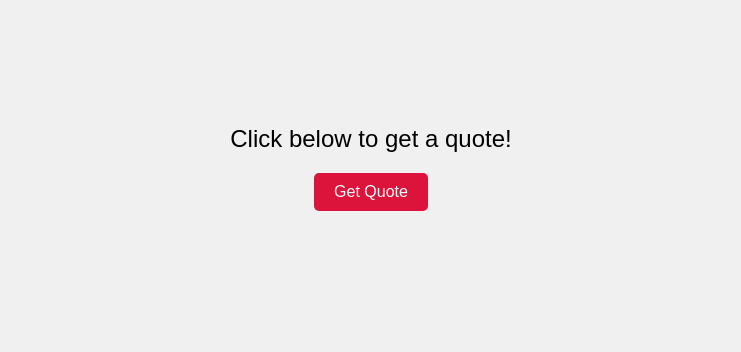
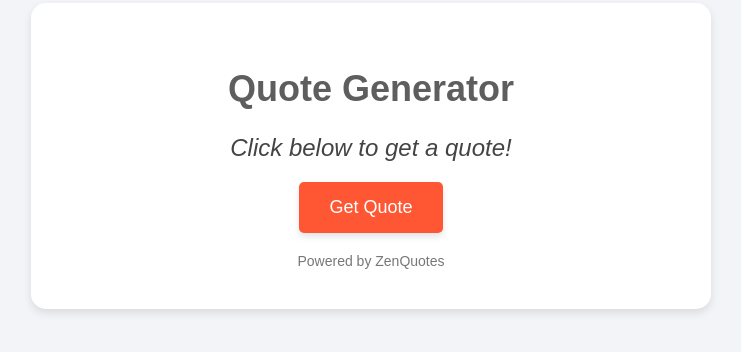
Before and after one commit to SamP9999/random-quote-generator, a website: page index.html in a window 1280 px wide. Shown: the part 244-596 px from the top of the page, without its empty margins (269-1010 px from the left). Drawn offline with Linux system fonts and the light colour scheme.

Commit message:
add all project files

```diff
--- a/index.html
+++ b/index.html
@@ -3,39 +3,80 @@
 <head>
   <meta charset="UTF-8">
   <meta name="viewport" content="width=device-width, initial-scale=1.0">
-  <title>Motivational Quote Generator</title>
+  <title>Quote Generator</title>
   <style>
-    body{
-      font-family: Arial, sans-serif;
+
+
+    body {
+      font-family: 'Arial', sans-serif;
+      background-color: #f3f4f7;
       display: flex;
       justify-content: center;
       align-items: center;
       height: 100vh;
       margin: 0;
-      background-color: #f0f0f0;
+      color: #333;
     }
+
     .container {
+      background-color: #fff;
+      padding: 40px;
+      border-radius: 15px;
+      box-shadow: 0 4px 8px rgba(0, 0, 0, 0.1);
       text-align: center;
+      width: 80%;
+      max-width: 600px;
     }
-    .quote{
+
+    h1 {
+      font-size: 36px;
+      margin-bottom: 20px;
+      color: #5e5e5e;
+    }
+
+    .quote {
       font-size: 24px;
       margin-bottom: 20px;
+      font-style: italic;
+      color: #444;
     }
-    button{
-      padding: 10px 20px;
-      font-size: 16px;
-      cursor: pointer;
-      background-color: crimson;
+
+    button {
+      background-color: #FF5733;
       color: white;
+      padding: 15px 30px;
+      font-size: 18px;
       border: none;
       border-radius: 5px;
+      cursor: pointer;
+      transition: all 0.3s ease;
+      box-shadow: 0 4px 6px rgba(0, 0, 0, 0.1);
+    }
+
+    button:hover {
+      background-color: #C0392B;
+      transform: translateY(-2px);
+      box-shadow: 0 6px 8px rgba(0, 0, 0, 0.15);
+    }
+
+    button:active {
+      transform: translateY(1px);
+      box-shadow: 0 2px 4px rgba(0, 0, 0, 0.1);
+    }
+
+    footer {
+      margin-top: 20px;
+      font-size: 14px;
+      color: #777;
     }
   </style>
 </head>
 <body>
   <div class="container">
+    <h1>Quote Generator</h1>
     <p class="quote">Click below to get a quote!</p>
     <button onclick="generateQuote()">Get Quote</button>
+    <footer>Powered by ZenQuotes</footer>
   </div>
   <script src="script.js"></script>
 </body>
--- a/script.js
+++ b/script.js
@@ -1,8 +1,12 @@
 
 
-async function generateQuote(){
-  const response = await fetch('https://api.quotable.io/random');
-  const data = await response.json();
-  const quote = data.cotent;
-  document.querySelector('.quote').textContent = "${quote}";
+async function generateQuote() {
+  try {
+    const response = await fetch('http://localhost:3000/quote');
+    const data = await response.json();
+    const quote = data.quote; // Access the quote property
+    document.querySelector('.quote').textContent = quote; // Display the quote in the HTML
+  } catch (error) {
+    console.error('Error fetching quote:', error);
+  }
 }
```
Also changed, not shown: package.json (added, +17 -0 lines), server.js (added, +22 -0 lines), server.mjs (added, +24 -0 lines), 2 other files.
